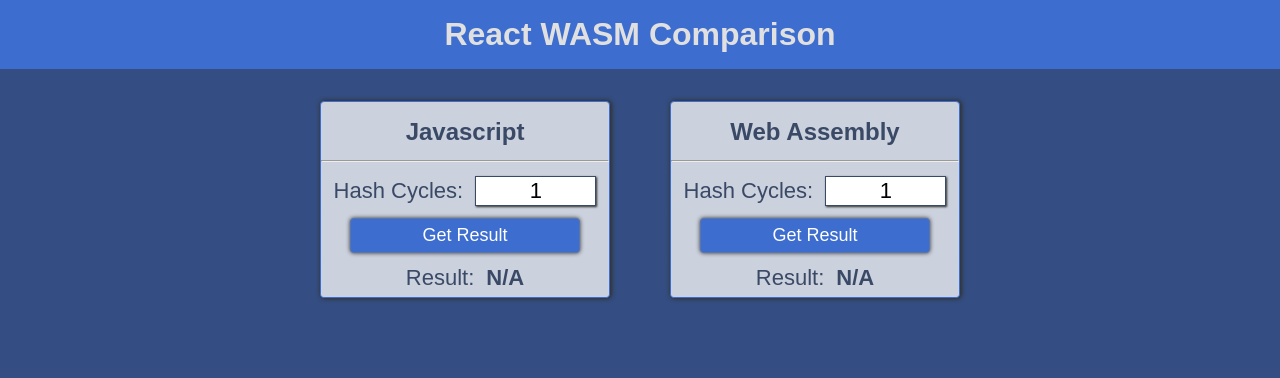
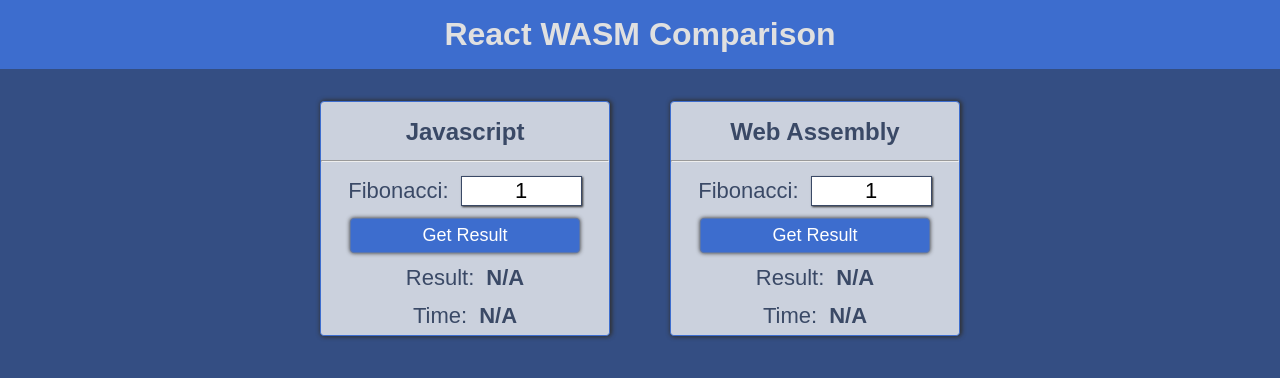
Before and after one commit to MichaelNey/React-WASM, a React (Create React App) app: page / in a window 1280 px wide. Shown: the top 378 px of the page. Built offline with nearby package versions, Linux system fonts and the light colour scheme; no server answers.

Commit message:
Added UI to show the result number from the fibonacci, and explicitly showing the Time it took to complete the calculation.

```diff
--- a/src/App.js
+++ b/src/App.js
@@ -9,6 +9,8 @@ function App() {
   const [wasmNum, setWASMNum] = useState(1);
   const [jsRepeatResult, setJSRepeatResult] = useState("N/A");
   const [wasmRepeatResult, setWASMRepeatResult] = useState("N/A");
+  const [jsTimeResult, setJSTimeResult] = useState("N/A");
+  const [wasmTimeResult, setWASMTimeResult] = useState("N/A");
 
   // Validates the numbers put into the inputs because we use a text input.
   // Text input is used purely due to personal preference.
@@ -30,7 +32,8 @@ function App() {
     let result = createFibonacci(jsNum);
     let endTime = Date.now();
     console.log(`${jsNum} into Fibonacci(JS) is ${result}. \n Finished in ${(endTime - startTime) / 1000} seconds.`);
-    setJSRepeatResult(`${(endTime - startTime) / 1000} seconds`);
+    setJSTimeResult(`${(endTime - startTime) / 1000} seconds`);
+    setJSRepeatResult(result);
   }
 
   function wasmRepeat() {
@@ -38,7 +41,8 @@ function App() {
     let result = window._createFibonacci(wasmNum);
     let endTime = Date.now();
     console.log(`${wasmNum} into Fibonacci(C Compiled into WASM) is ${result}. \n Finished in ${(endTime - startTime) / 1000} seconds.`);
-    setWASMRepeatResult(`${(endTime - startTime) / 1000} seconds`);
+    setWASMTimeResult(`${(endTime - startTime) / 1000} seconds`);
+    setWASMRepeatResult(result);
   }
 
   return (
@@ -49,7 +53,7 @@ function App() {
           <h2>Javascript</h2>
           <hr />
           <div className="input-box">
-            <label>Hash Cycles: </label>
+            <label>Fibonacci: </label>
             <input type="text" value={jsNum} onChange={(e) => handleNumberInput(e.target.value, setJSNum)} />
           </div>
           <button onClick={jsRepeat}>Get Result</button>
@@ -57,18 +61,26 @@ function App() {
             <label>Result: </label>
             <strong>{jsRepeatResult}</strong>
           </div>
+          <div className="input-box">
+            <label>Time: </label>
+            <strong>{jsTimeResult}</strong>
+          </div>
         </div>
         <div className="wasm">
           <h2>Web Assembly</h2>
           <hr />
           <div className="input-box">
-            <label>Hash Cycles: </label>
+            <label>Fibonacci: </label>
             <input type="text" value={wasmNum} onChange={(e) => handleNumberInput(e.target.value, setWASMNum)} />
           </div>
           <button onClick={wasmRepeat}>Get Result</button>
           <div className="input-box">
             <label>Result: </label>
             <strong>{wasmRepeatResult}</strong>
+          </div>
+          <div className="input-box">
+            <label>Time: </label>
+            <strong>{wasmTimeResult}</strong>
           </div>
         </div>
       </div>
```
Also changed, not shown: 1 other file (tests, documents, lock files or other folders).
